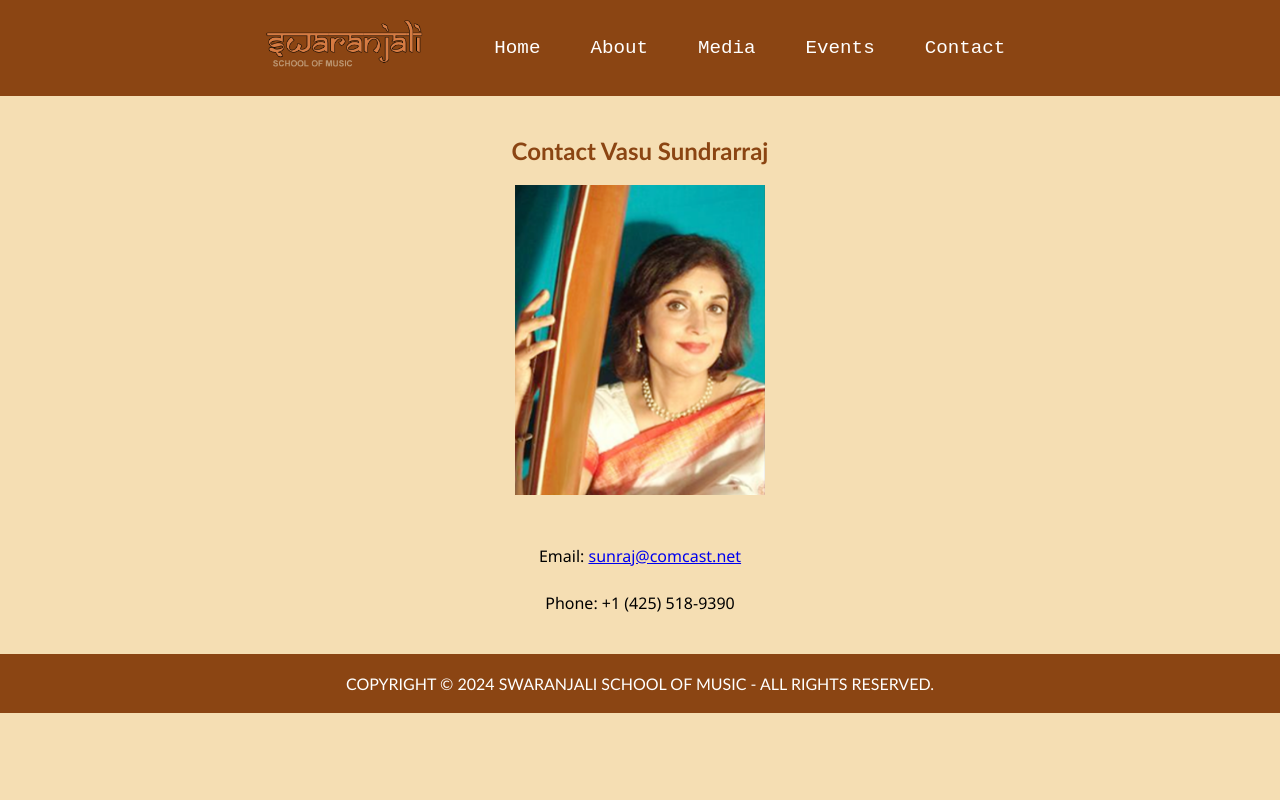
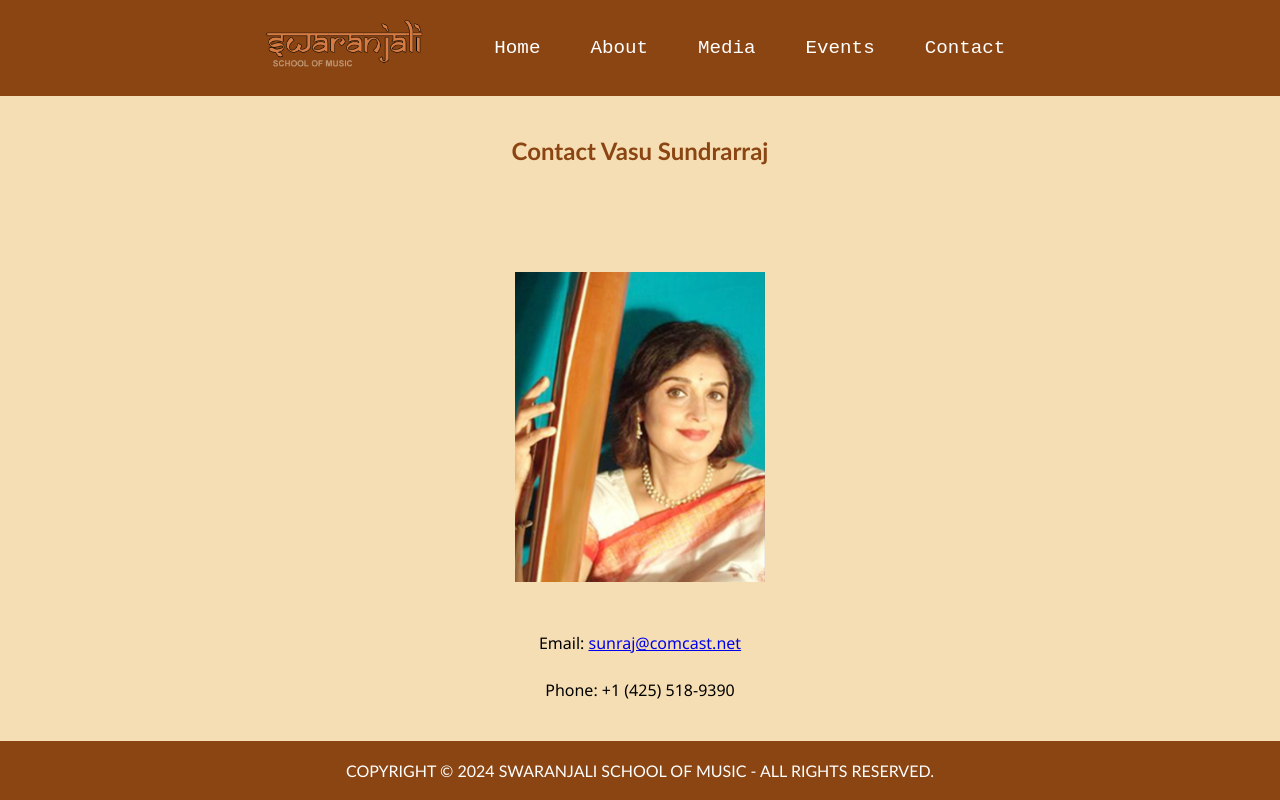
Before and after one commit to AnoushaMukherjee/swaranjali-music, a Flask app: template templates/contact.html in a window 1280 px wide. Run offline with Flask 3, Linux system fonts and the light colour scheme; the template is opened without the code that fills it, so the values that code supplies are empty; parts of the project's set-up code (start-up, migrations or seed data) failed here and were passed over.

Commit message:
Update contact.html

```diff
--- a/templates/contact.html
+++ b/templates/contact.html
@@ -8,6 +8,9 @@
         margin: 0;
         padding: 0;
         color: #000000;
+        display: flex;
+        flex-direction: column;
+        min-height: 100vh;
     }
     h1 {
         color: #000000;
@@ -66,6 +69,7 @@
     }
     .container {
         margin: 0;
+        flex: 1;
     }
     .image-container {
         text-align: center;
@@ -94,11 +98,11 @@
     }
     </style>
     <title>Swaranjali School of Music</title>
-    <link rel="icon" type="image/x-icon" href="/swaranjali-music/static/swaranjali.ico">
+    <link rel="icon" type="image/x-icon" href="/static/swaranjali.ico">
 </head>
 <body>
     <nav>
-        <ul>
+        <ul class="nav-list">
             <li><a href="/swaranjali-music/templates/index.html"><img src="/swaranjali-music/static/swaranjali-logo.png" alt="Swaranjali Logo" class="nav-logo"></a></li>
             <li><a href="/swaranjali-music/templates/index.html">Home</a></li>
             <li><a href="/swaranjali-music/templates/about.html">About</a></li>
@@ -119,10 +123,8 @@
         <p>Email: <a href="mailto:sunraj@comcast.net">sunraj@comcast.net</a></p>
         <p>Phone: +1 (425) 518-9390</p>
     </div>
-    <div class="container">
-        <div class="footer">
-            <div class="footer-text">COPYRIGHT © 2024 SWARANJALI SCHOOL OF MUSIC - ALL RIGHTS RESERVED.</div>
-        </div>
+    <div class="footer">
+        <div class="footer-text">COPYRIGHT © 2024 SWARANJALI SCHOOL OF MUSIC - ALL RIGHTS RESERVED.</div>
     </div>
 </body>
 </html>
```
